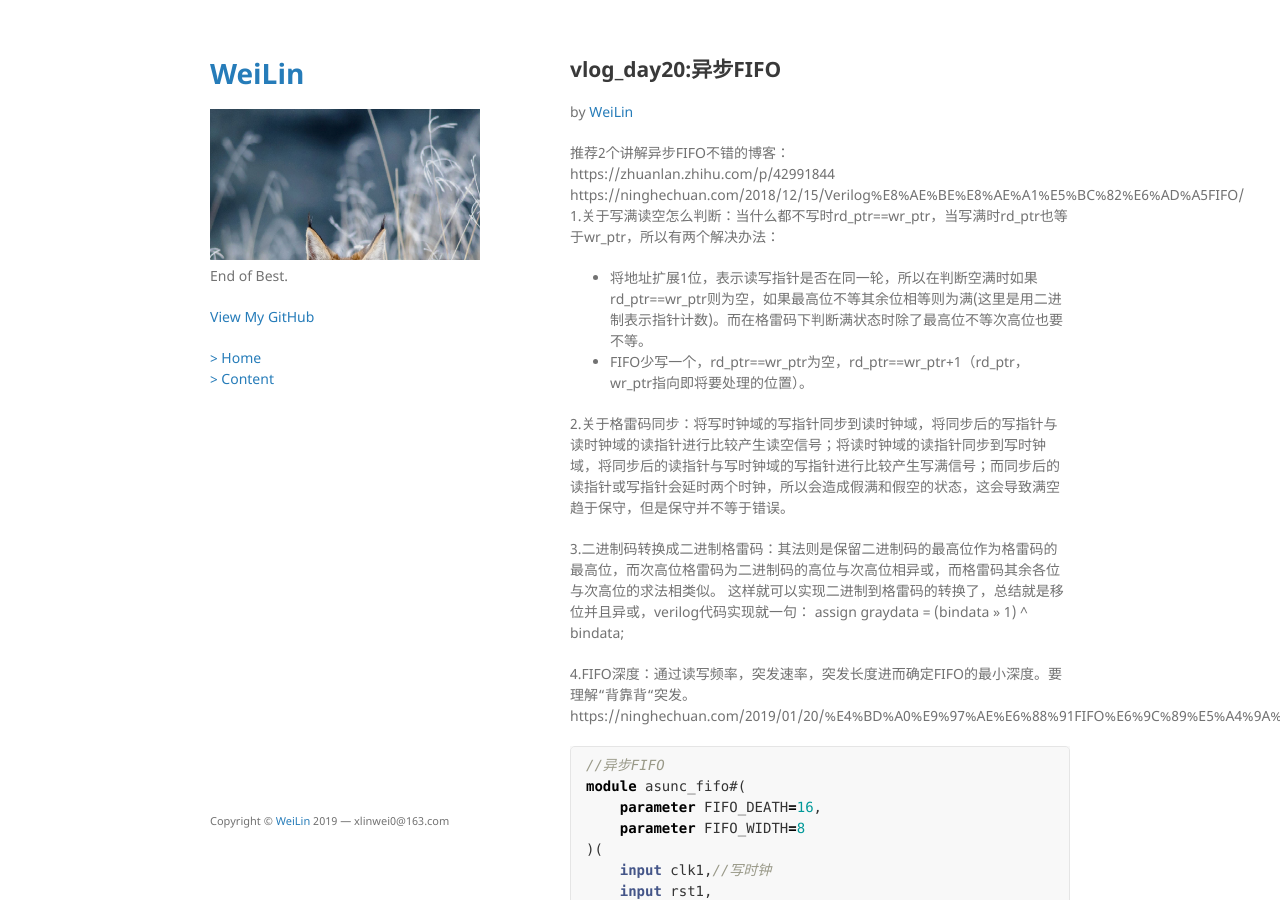
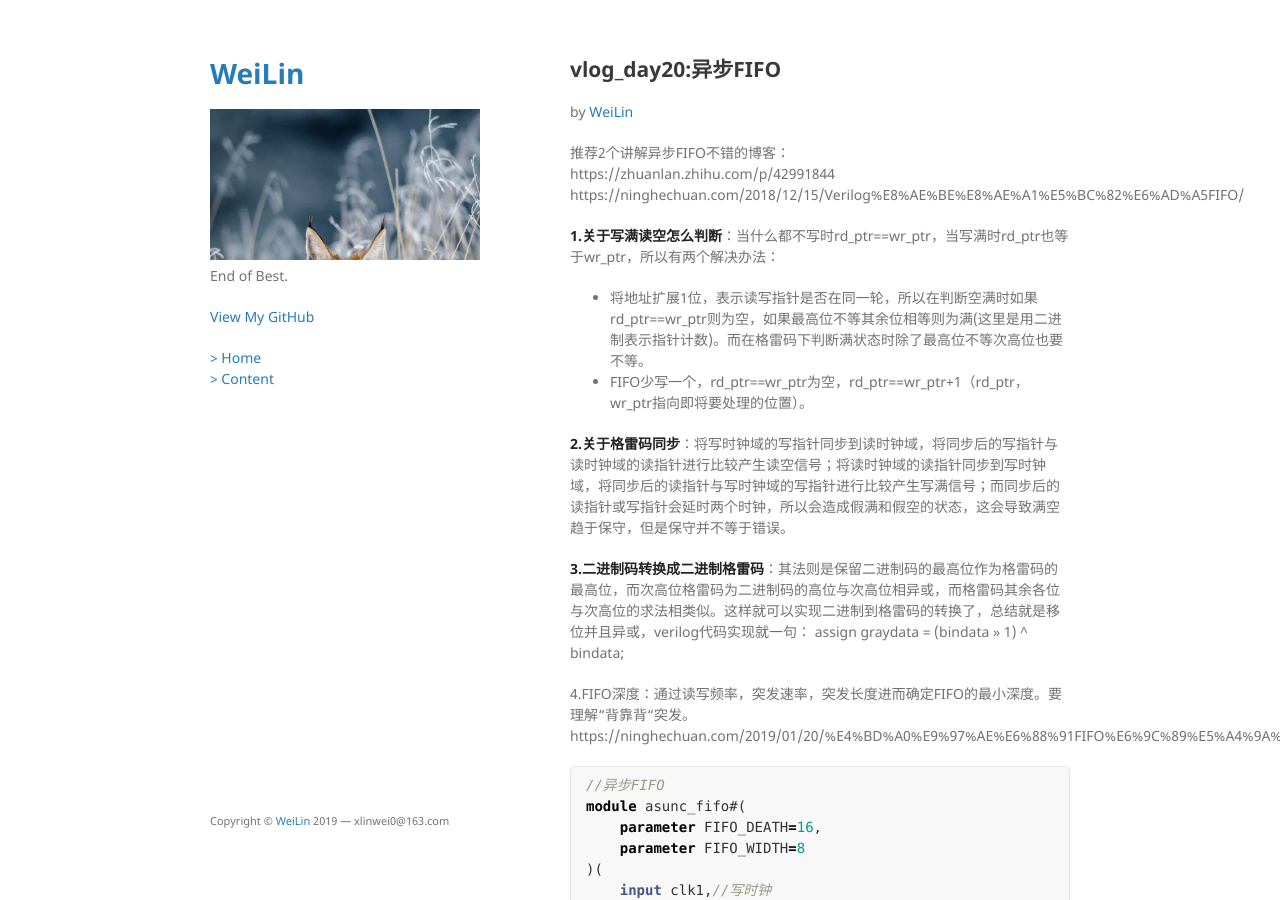
Before and after one commit to xLinWei/xLinWei.github.io, a Jekyll site: the page built from docs/vlog_eday/vlog_day20.md, in a window 1280 px wide and 900 px high. Built offline with Jekyll 4.4.1, drawn with Linux system fonts in a browser that asks for light colours; our own code applies the rules of GitHub Pages for plain Markdown files.

Commit message:
little change

```diff
--- a/docs/vlog_eday/vlog_day20.md
+++ b/docs/vlog_eday/vlog_day20.md
@@ -9,14 +9,14 @@ by [WeiLin](https://github.com/xLinWei)
 推荐2个讲解异步FIFO不错的博客：
 https://zhuanlan.zhihu.com/p/42991844
 https://ninghechuan.com/2018/12/15/Verilog%E8%AE%BE%E8%AE%A1%E5%BC%82%E6%AD%A5FIFO/
-1.关于写满读空怎么判断：当什么都不写时rd_ptr==wr_ptr，当写满时rd_ptr也等于wr_ptr，所以有两个解决办法：
+
+**1.关于写满读空怎么判断**：当什么都不写时rd_ptr==wr_ptr，当写满时rd_ptr也等于wr_ptr，所以有两个解决办法：
 - 将地址扩展1位，表示读写指针是否在同一轮，所以在判断空满时如果rd_ptr==wr_ptr则为空，如果最高位不等其余位相等则为满(这里是用二进制表示指针计数)。而在格雷码下判断满状态时除了最高位不等次高位也要不等。
 - FIFO少写一个，rd_ptr==wr_ptr为空，rd_ptr==wr_ptr+1（rd_ptr，wr_ptr指向即将要处理的位置）。
 
-2.关于格雷码同步：将写时钟域的写指针同步到读时钟域，将同步后的写指针与读时钟域的读指针进行比较产生读空信号；将读时钟域的读指针同步到写时钟域，将同步后的读指针与写时钟域的写指针进行比较产生写满信号；而同步后的读指针或写指针会延时两个时钟，所以会造成假满和假空的状态，这会导致满空趋于保守，但是保守并不等于错误。
+**2.关于格雷码同步**：将写时钟域的写指针同步到读时钟域，将同步后的写指针与读时钟域的读指针进行比较产生读空信号；将读时钟域的读指针同步到写时钟域，将同步后的读指针与写时钟域的写指针进行比较产生写满信号；而同步后的读指针或写指针会延时两个时钟，所以会造成假满和假空的状态，这会导致满空趋于保守，但是保守并不等于错误。
 
-3.二进制码转换成二进制格雷码：其法则是保留二进制码的最高位作为格雷码的最高位，而次高位格雷码为二进制码的高位与次高位相异或，而格雷码其余各位与次高位的求法相类似。
-这样就可以实现二进制到格雷码的转换了，总结就是移位并且异或，verilog代码实现就一句：
+**3.二进制码转换成二进制格雷码**：其法则是保留二进制码的最高位作为格雷码的最高位，而次高位格雷码为二进制码的高位与次高位相异或，而格雷码其余各位与次高位的求法相类似。这样就可以实现二进制到格雷码的转换了，总结就是移位并且异或，verilog代码实现就一句：
 assign graydata = (bindata >> 1) ^ bindata;
 
 4.FIFO深度：通过读写频率，突发速率，突发长度进而确定FIFO的最小深度。要理解“背靠背“突发。https://ninghechuan.com/2019/01/20/%E4%BD%A0%E9%97%AE%E6%88%91FIFO%E6%9C%89%E5%A4%9A%E6%B7%B1/
```
